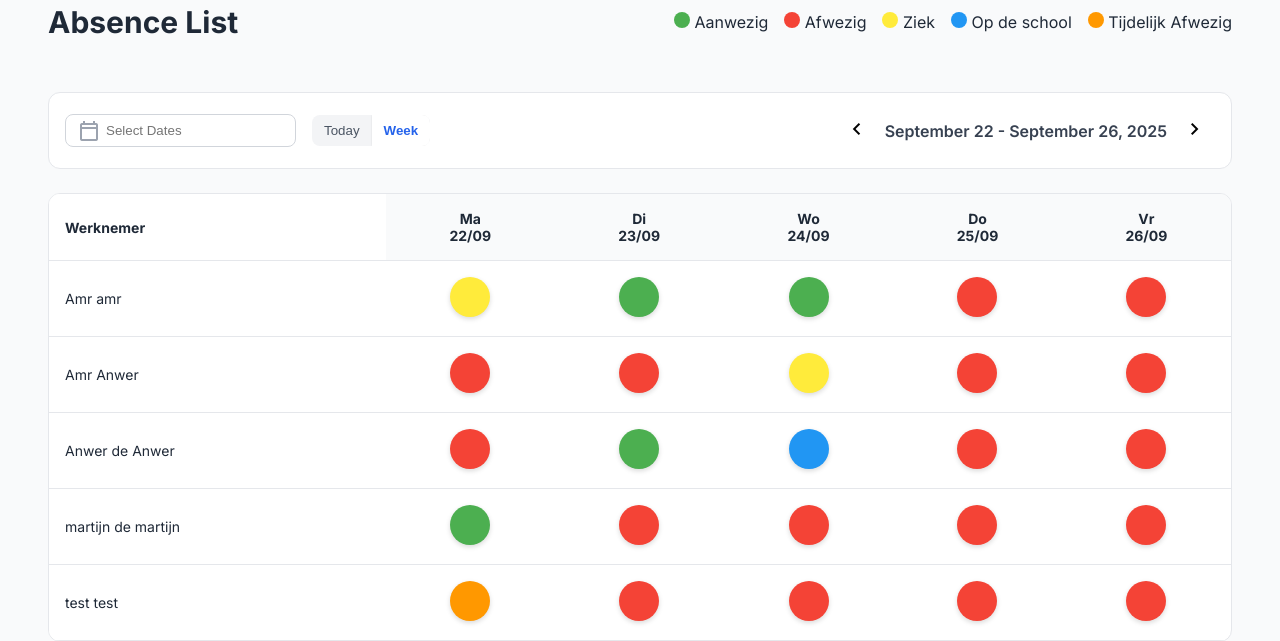
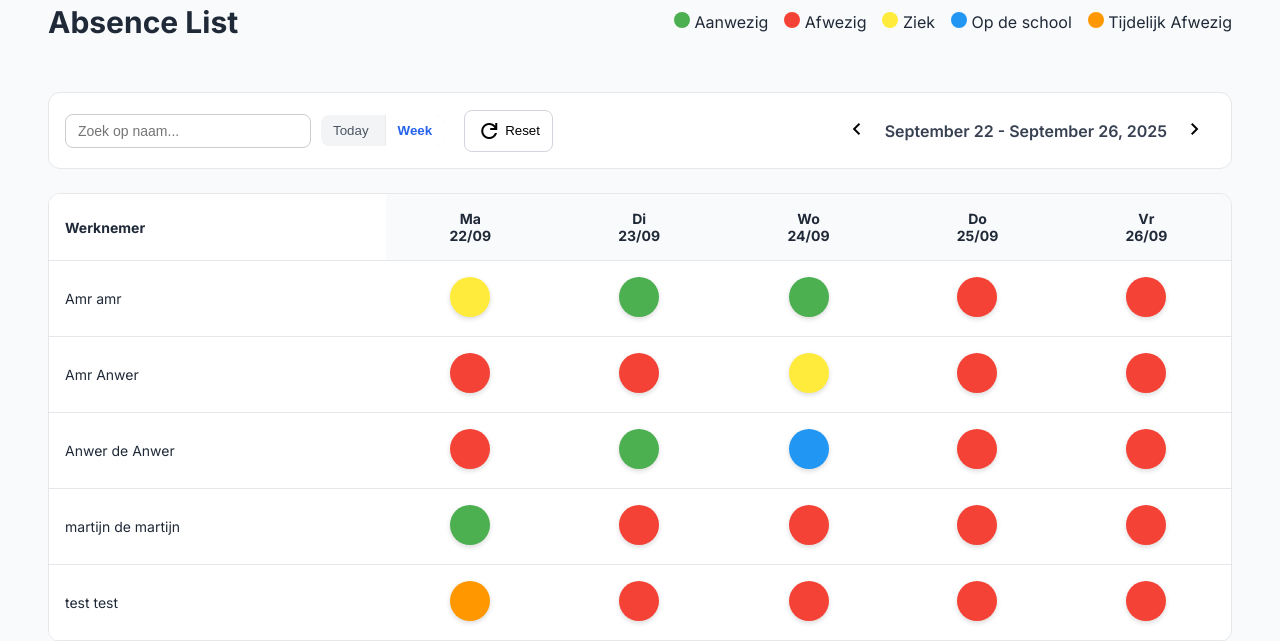
Before and after one commit to safouane070/technolab-dashboard, a PHP site: page /week.php in a window 1280 px wide. Shown: the part 129-770 px from the top of the page. Run offline with PHP 8.4, Linux system fonts and the light colour scheme; data comes from the database, SQL or seed files in the repository.

Commit message:
filter voor week

```diff
--- a/css/week.css
+++ b/css/week.css
@@ -179,3 +179,25 @@
 .status-ziek-label       { border-left: 6px solid #ffeb3b; }  /* geel */
 .status-opdeschool-label { border-left: 6px solid #2196f3; }  /* blauw */
 .status-eef-label        { border-left: 6px solid #ff9800; }  /* oranje */
+
+
+
+/* Zoekbalk */
+.search-input {
+    position: relative;
+}
+
+.search-input input {
+    padding: 8px 12px;
+    border-radius: 8px;
+    border: 1px solid #ccc;
+    font-size: 14px;
+    width: 220px;
+    transition: border-color 0.2s;
+}
+
+.search-input input:focus {
+    outline: none;
+    border-color: #007bff;
+    box-shadow: 0 0 4px rgba(0,123,255,0.3);
+}
--- a/js/week.js
+++ b/js/week.js
@@ -1,20 +1,16 @@
-document.addEventListener("DOMContentLoaded", () => {
-    // Modal open/close
-    window.openStatusModal = function (id, dag) {
-        document.getElementById(`modal-${id}-${dag}`).style.display = "block";
-    };
+document.addEventListener('DOMContentLoaded', () => {
+  // Live zoeken
+  const searchInput = document.getElementById('searchInput');
+  if (searchInput) {
+    searchInput.addEventListener('input', () => {
+      const filter = searchInput.value.toLowerCase();
+      const rows = document.querySelectorAll('#werknemerTable tbody tr');
 
-    window.closeStatusModal = function (id, dag) {
-        document.getElementById(`modal-${id}-${dag}`).style.display = "none";
-    };
-
-    // Klik buiten modal om te sluiten
-    window.onclick = function (event) {
-        const modals = document.querySelectorAll(".status-modal");
-        modals.forEach((modal) => {
-            if (event.target === modal) {
-                modal.style.display = "none";
-            }
-        });
-    };
+      rows.forEach(row => {
+        const naamCell = row.querySelector('.werknemer-naam');
+        const naam = naamCell ? naamCell.textContent.toLowerCase() : '';
+        row.style.display = naam.includes(filter) ? '' : 'none';
+      });
+    });
+  }
 });
--- a/week.php
+++ b/week.php
@@ -25,6 +25,15 @@ if ($_SERVER['REQUEST_METHOD'] === 'POST' && isset($_POST['id'], $_POST['dag'],
 $stmt = $db->query("SELECT * FROM werknemers ORDER BY achternaam ASC, voornaam ASC");
 $werknemers = $stmt->fetchAll(PDO::FETCH_ASSOC);
 
+// Dagen van de week
+$weekDays = [
+    'Ma' => 'status_ma',
+    'Di' => 'status_di',
+    'Wo' => 'status_wo',
+    'Do' => 'status_do',
+    'Vr' => 'status_vr',
+];
+
 // Huidige week berekenen (maandag t/m vrijdag)
 $startOfWeek = new DateTime();
 $startOfWeek->modify(('Monday' == $startOfWeek->format('l')) ? 'this monday' : 'last monday');
@@ -36,17 +45,19 @@ $weekDays = [
     'Do' => ['col' => 'status_do', 'date' => (clone $startOfWeek)->modify('+3 day')],
     'Vr' => ['col' => 'status_vr', 'date' => (clone $startOfWeek)->modify('+4 day')],
 ];
+
+// Huidige weekdagen
+$dagen = ['ma', 'di', 'wo', 'do', 'vr'];
+$dagenVolledig = ['Maandag', 'Dinsdag', 'Woensdag', 'Donderdag', 'Vrijdag'];
 ?>
 <!DOCTYPE html>
-<html lang="en">
+<html lang="nl">
 <head>
   <meta charset="utf-8" />
   <meta name="viewport" content="width=device-width, initial-scale=1.0" />
   <title>Absence Tracker</title>
-
   <link href="https://fonts.googleapis.com/css2?family=Inter:wght@400;500;600;700&display=swap" rel="stylesheet" />
   <link href="https://fonts.googleapis.com/css2?family=Material+Symbols+Outlined" rel="stylesheet" />
-
   <link rel="stylesheet" href="css/style.css" />
   <link rel="stylesheet" href="css/week.css" />
 </head>
@@ -88,16 +99,24 @@ $weekDays = [
 
     <!-- Filters -->
 <div class="filters">
-        <div class="filter-left">
-          <div class="date-picker">
-            <span class="material-symbols-outlined">calendar_today</span>
-            <input type="text" placeholder="Select Dates" />
+  <div class="filter-left" style="display: flex; align-items: center; gap: 10px;">
+    <!-- Zoekveld -->
+    <div class="search-input">
+      <input type="text" id="searchInput" placeholder="Zoek op naam..." />
     </div>
-          <div class="range-buttons">
+
+    <!-- Today / Week knoppen naast zoekveld -->
+    <div class="range-buttons" style="display: flex; gap: 5px;">
       <a href="dagplanning.php"><button class="toggle">Today</button></a>
       <button class="active">Week</button>
     </div>
+
+    <!-- Reset knop -->
+    <button class="reset-btn" style="margin-left: 10px;">
+      <span class="material-symbols-outlined">refresh</span> Reset
+    </button>
   </div>
+
   <div class="filter-right">
     <button class="icon-button"><span class="material-symbols-outlined">chevron_left</span></button>
     <span class="date-label"><?= $startOfWeek->format('F d') ?> - <?= (clone $startOfWeek)->modify('+4 day')->format('F d, Y') ?></span>
@@ -105,9 +124,10 @@ $weekDays = [
   </div>
 </div>
 
+
     <!-- Table -->
     <div class="table-wrapper">
-        <table>
+      <table id="werknemerTable">
         <thead>
           <tr>
             <th>Werknemer</th>
@@ -122,13 +142,9 @@ $weekDays = [
         <tbody>
           <?php foreach ($werknemers as $w): ?>
             <tr>
-                <td><?= htmlspecialchars($w['voornaam'].' '.($w['tussenvoegsel'] ? $w['tussenvoegsel'].' ' : '').$w['achternaam']) ?></td>
+              <td class="werknemer-naam"><?= ($w['voornaam'].' '.($w['tussenvoegsel'] ? $w['tussenvoegsel'].' ' : '').$w['achternaam']) ?></td>
               <?php foreach ($weekDays as $dayName => $info): ?>
-                  <?php
-                    $col = $info['col'];
-                    $status = $w[$col];
-                    $class = 'status-'.strtolower(str_replace(' ', '', $status));
-                  ?>
+                <?php $col = $info['col']; $status = $w[$col]; $class = 'status-'.strtolower(str_replace(' ', '', $status)); ?>
                 <td>
                   <div class="status-dot <?= $class ?>" onclick="openStatusModal(<?= $w['id'] ?>, '<?= $col ?>')"></div>
                   <div id="modal-<?= $w['id'] ?>-<?= $col ?>" class="status-modal">
@@ -156,7 +172,28 @@ $weekDays = [
   </main>
 </div>
 
-  <!-- Scripts -->
-  <script src="js/week.js"></script>
+<script>
+function openStatusModal(id, dag) {
+  document.getElementById(`modal-${id}-${dag}`).style.display = "block";
+}
+function closeStatusModal(id, dag) {
+  document.getElementById(`modal-${id}-${dag}`).style.display = "none";
+}
+window.onclick = function(event) {
+  const modals = document.querySelectorAll('.status-modal');
+  modals.forEach(modal => { if (event.target == modal) modal.style.display = "none"; });
+}
+
+// Live zoeken op naam
+const searchInput = document.getElementById('searchInput');
+searchInput.addEventListener('input', () => {
+  const filter = searchInput.value.toLowerCase();
+  const rows = document.querySelectorAll('#werknemerTable tbody tr');
+  rows.forEach(row => {
+    const naam = row.querySelector('.werknemer-naam').textContent.toLowerCase();
+    row.style.display = naam.includes(filter) ? '' : 'none';
+  });
+});
+</script>
 </body>
 </html>
```
Lines whose indentation alone changed are shown as unchanged.
